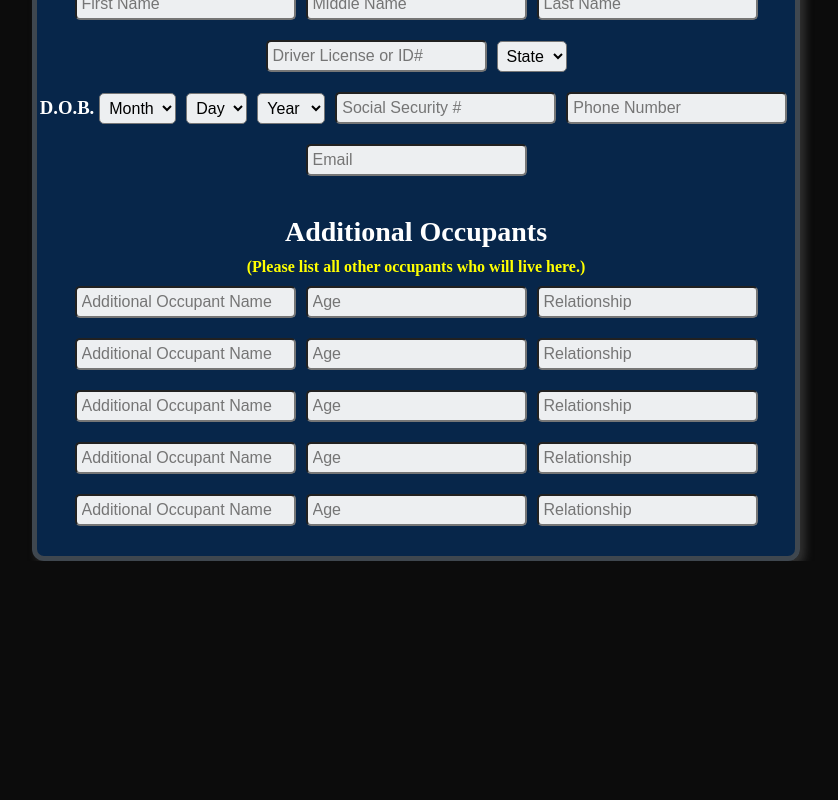
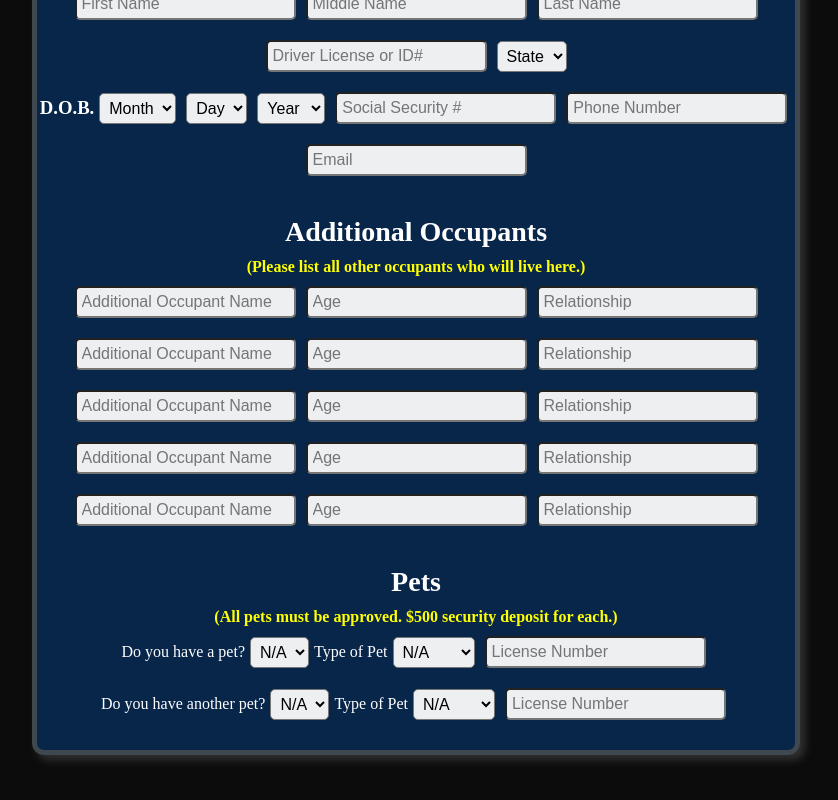
Before and after one commit to fabien1313/serenityhaven, a React (Vite) app in the folder client/: page /rentalApp in a window 1280 px wide. Shown: the part 702-1502 px from the top of the page, without its empty margins (224-1062 px from the left). Before the commit the page ends 1263 px from the top, so only its background shows below. Built offline with nearby package versions, Linux system fonts and the light colour scheme; a web font is replaced by a local one.

Commit message:
added pet section

```diff
--- a/client/src/components/Header/Nav.jsx
+++ b/client/src/components/Header/Nav.jsx
@@ -9,6 +9,11 @@ const Ul = styled.ul`
 
   li {
     margin: 0 10px;
+  }
+  li a {
+    color: white;
+    text-decoration: none;
+  }
 `
 
 const Nav = () => {
--- a/client/src/components/RentalApp/RentalApp.jsx
+++ b/client/src/components/RentalApp/RentalApp.jsx
@@ -45,7 +45,12 @@ const RentalApp = () => {
 	const [coOccupant5Name, setCoOccupant5] = useState("");
 	const [coOccupant5age, setCoOccupant5age] = useState("");
 	const [coOccupant5Relationship, setCoOccupant5Relationship] = useState("");
-
+	const [isPet1, setIsPet1] = useState('');
+	const [typeOfPet1, setTypeOfPet1] = useState('');
+	const [pet1LicenseNumber, setPet1LicenseNumber] = useState('');
+	const [isPet2, setIsPet2] = useState('');
+	const [typeOfPet2, setTypeOfPet2] = useState('');
+	const [pet2LicenseNumber, setPet2LicenseNumber] = useState('');
 
 	const handleReferralChange = (event) => {
 		setReferredOption(event.target.value);
@@ -176,6 +181,24 @@ const RentalApp = () => {
 	};
 	const handleCoOccupant5Relationship = (event) => {
 		setCoOccupant5Relationship(event.target.value);
+	};
+	const handleSetIsPet1 = (event) => {
+		setIsPet1(event.target.value);
+	};
+	const handleSetIsPet2 = (event) => {
+		setIsPet2(event.target.value);
+	};
+	const handleTypeOfPet1Change = (event) => {
+		setTypeOfPet1(event.target.value);
+	};
+	const handleTypeOfPet2Change = (event) => {
+		setTypeOfPet2(event.target.value);
+	};
+	const handlePet1LicenseNumberChange = (event) => {
+		setPet1LicenseNumber(event.target.value);
+	};
+	const handlePet2LicenseNumberChange = (event) => {
+		setPet2LicenseNumber(event.target.value);
 	};
 
 	return (
@@ -321,6 +344,48 @@ const RentalApp = () => {
 						<input className='ra-other-occupants-relationship5 textInputField' value={coOccupant5Relationship} onChange={handleCoOccupant5Relationship} placeholder='Relationship'/>
 					</div>
 				</div>
+				<div className="ra-pets-container ra-column-container">
+					<h3 className="ra-pets-title ra-section-title">Pets</h3>
+					<h5 className="ra-other-occupants-subtitle subtitle">(All pets must be approved. $500 security deposit for each.)</h5>
+					<div className="ra-row-container-wrap">
+						<label htmlFor="isPet1" className="ra-pet1-label">Do you have a pet?</label>
+						<select id="isPet1" value={isPet1} onChange={handleSetIsPet1} className="ra-pet1-dropdown dropdownInputField">
+							<option value="">N/A</option>
+							<option value="yes">Yes</option>
+							<option value="no">No</option>
+						</select>
+						<label htmlFor="typeOfPet1" className="ra-pet1-type-label">Type of Pet</label>
+						<select id="typeOfPet1" value={typeOfPet1} onChange={handleTypeOfPet1Change} className="ra-pet1-type-dropdown dropdownInputField">
+							<option value="">N/A</option>
+							<option value="dog">Dog</option>
+							<option value="cat">Cat</option>
+							<option value="bird">Bird</option>
+							<option value="fish">Fish</option>
+							<option value="reptile">Reptile</option>
+							<option value="other">Other</option>
+						</select>
+						<input type='text' value={pet1LicenseNumber} onChange={handlePet1LicenseNumberChange} className='ra-pet1-license-number dropdownInputField' placeholder='License Number'/>
+					</div>
+					<div className="ra-row-container-wrap">
+						<label htmlFor="isPet2" className="ra-pet2-label">Do you have another pet?</label>
+						<select id="isPet2" value={isPet2} onChange={handleSetIsPet2} className="ra-pet2-dropdown dropdownInputField">
+							<option value="">N/A</option>
+							<option value="yes">Yes</option>
+							<option value="no">No</option>
+						</select>
+						<label htmlFor="typeOfPet2" className="ra-pet2-type-label">Type of Pet</label>
+						<select id="typeOfPet2" value={typeOfPet2} onChange={handleTypeOfPet2Change} className="ra-pet2-type-dropdown dropdownInputField">
+							<option value="">N/A</option>
+							<option value="dog">Dog</option>
+							<option value="cat">Cat</option>
+							<option value="bird">Bird</option>
+							<option value="fish">Fish</option>
+							<option value="reptile">Reptile</option>
+							<option value="other">Other</option>
+						</select>
+						<input type='text' value={pet2LicenseNumber} onChange={handlePet2LicenseNumberChange} className='ra-pet2-license-number dropdownInputField' placeholder='License Number'/>
+					</div>
+				</div>
 			</form>
 		</div>
 	);
--- a/client/src/components/RentalApp/rentalApp.css
+++ b/client/src/components/RentalApp/rentalApp.css
@@ -9,7 +9,7 @@
 	margin: 50px 0 0 0;
 }
 .ra-main-form {
-	margin: 50px 0 0 0;
+	margin: 50px 0 200px 0;
 	width: 60%;
 	background-color: var(--window);
     border-radius: 12px;
@@ -42,6 +42,9 @@
 	text-align: center;
 	color: yellow;
 }
+.dropdownInputField {
+	width: fit-content;
+}
 .textInputField, .dropdownInputField {
 	padding: 5px;
 	font-size: var(--p);
```
